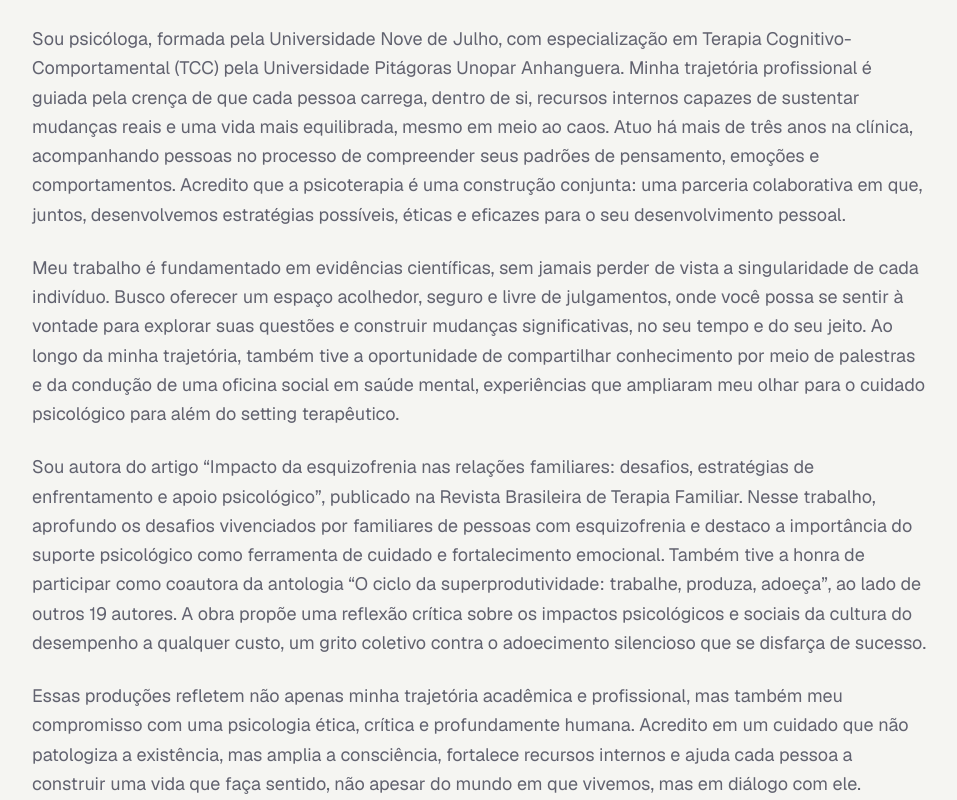
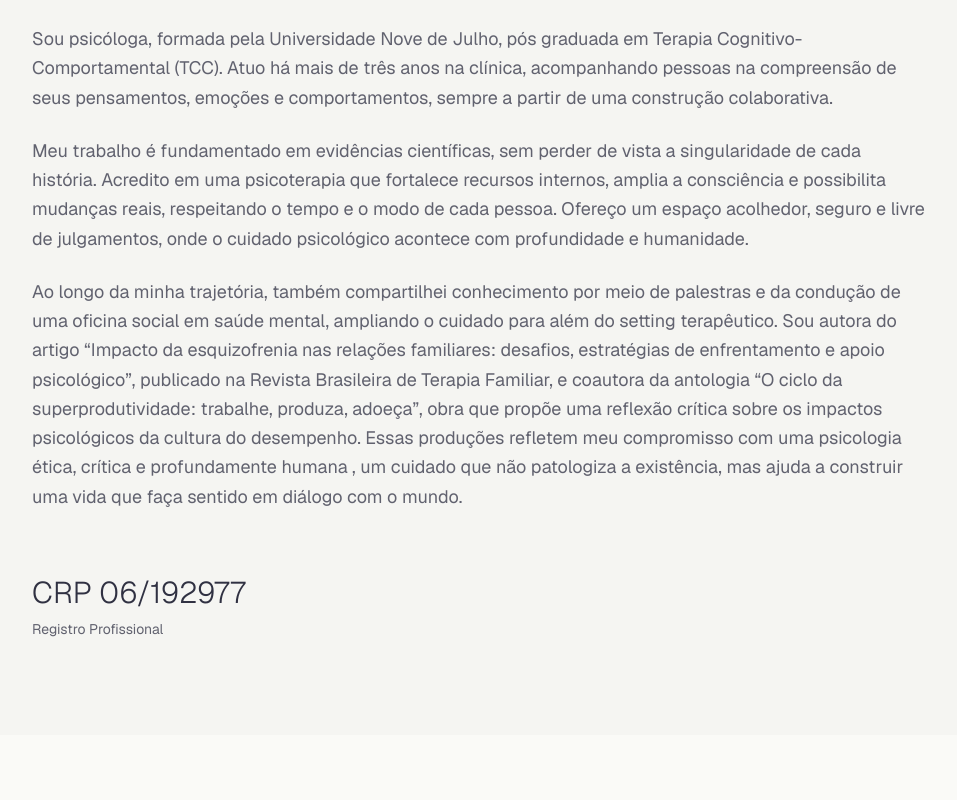
Before and after one commit to GabrielVianaSantos/psychologist-landing-page, a Next.js app: page / in a window 1280 px wide. Shown: the part 1220-2020 px from the top of the page, without its empty margins (160-1117 px from the left). Built offline with nearby package versions, Linux system fonts and the light colour scheme.

Commit message:
fix-text-about

```diff
--- a/components/about-section.tsx
+++ b/components/about-section.tsx
@@ -13,22 +13,17 @@ export function AboutSection() {
           <div className="space-y-6 text-lg leading-relaxed text-muted-foreground">
             <p>
               {
-                "Sou psicóloga, formada pela Universidade Nove de Julho, com especialização em Terapia Cognitivo-Comportamental (TCC) pela Universidade Pitágoras Unopar Anhanguera. Minha trajetória profissional é guiada pela crença de que cada pessoa carrega, dentro de si, recursos internos capazes de sustentar mudanças reais e uma vida mais equilibrada, mesmo em meio ao caos. Atuo há mais de três anos na clínica, acompanhando pessoas no processo de compreender seus padrões de pensamento, emoções e comportamentos. Acredito que a psicoterapia é uma construção conjunta: uma parceria colaborativa em que, juntos, desenvolvemos estratégias possíveis, éticas e eficazes para o seu desenvolvimento pessoal."
+                "Sou psicóloga, formada pela Universidade Nove de Julho, pós graduada em Terapia Cognitivo-Comportamental (TCC). Atuo há mais de três anos na clínica, acompanhando pessoas na compreensão de seus pensamentos, emoções e comportamentos, sempre a partir de uma construção colaborativa."
               }
             </p>
             <p>
               {
-                "Meu trabalho é fundamentado em evidências científicas, sem jamais perder de vista a singularidade de cada indivíduo. Busco oferecer um espaço acolhedor, seguro e livre de julgamentos, onde você possa se sentir à vontade para explorar suas questões e construir mudanças significativas, no seu tempo e do seu jeito. Ao longo da minha trajetória, também tive a oportunidade de compartilhar conhecimento por meio de palestras e da condução de uma oficina social em saúde mental, experiências que ampliaram meu olhar para o cuidado psicológico para além do setting terapêutico."
+                "Meu trabalho é fundamentado em evidências científicas, sem perder de vista a singularidade de cada história. Acredito em uma psicoterapia que fortalece recursos internos, amplia a consciência e possibilita mudanças reais, respeitando o tempo e o modo de cada pessoa. Ofereço um espaço acolhedor, seguro e livre de julgamentos, onde o cuidado psicológico acontece com profundidade e humanidade."
               }
             </p>
             <p>
               {
-                "Sou autora do artigo “Impacto da esquizofrenia nas relações familiares: desafios, estratégias de enfrentamento e apoio psicológico”, publicado na Revista Brasileira de Terapia Familiar. Nesse trabalho, aprofundo os desafios vivenciados por familiares de pessoas com esquizofrenia e destaco a importância do suporte psicológico como ferramenta de cuidado e fortalecimento emocional. Também tive a honra de participar como coautora da antologia “O ciclo da superprodutividade: trabalhe, produza, adoeça”, ao lado de outros 19 autores. A obra propõe uma reflexão crítica sobre os impactos psicológicos e sociais da cultura do desempenho a qualquer custo, um grito coletivo contra o adoecimento silencioso que se disfarça de sucesso."
-              }
-            </p>
-            <p>
-              {
-                "Essas produções refletem não apenas minha trajetória acadêmica e profissional, mas também meu compromisso com uma psicologia ética, crítica e profundamente humana. Acredito em um cuidado que não patologiza a existência, mas amplia a consciência, fortalece recursos internos e ajuda cada pessoa a construir uma vida que faça sentido, não apesar do mundo em que vivemos, mas em diálogo com ele."
+                "Ao longo da minha trajetória, também compartilhei conhecimento por meio de palestras e da condução de uma oficina social em saúde mental, ampliando o cuidado para além do setting terapêutico. Sou autora do artigo “Impacto da esquizofrenia nas relações familiares: desafios, estratégias de enfrentamento e apoio psicológico”, publicado na Revista Brasileira de Terapia Familiar, e coautora da antologia “O ciclo da superprodutividade: trabalhe, produza, adoeça”, obra que propõe uma reflexão crítica sobre os impactos psicológicos da cultura do desempenho. Essas produções refletem meu compromisso com uma psicologia ética, crítica e profundamente humana , um cuidado que não patologiza a existência, mas ajuda a construir uma vida que faça sentido em diálogo com o mundo."
               }
             </p>
           </div>
```
